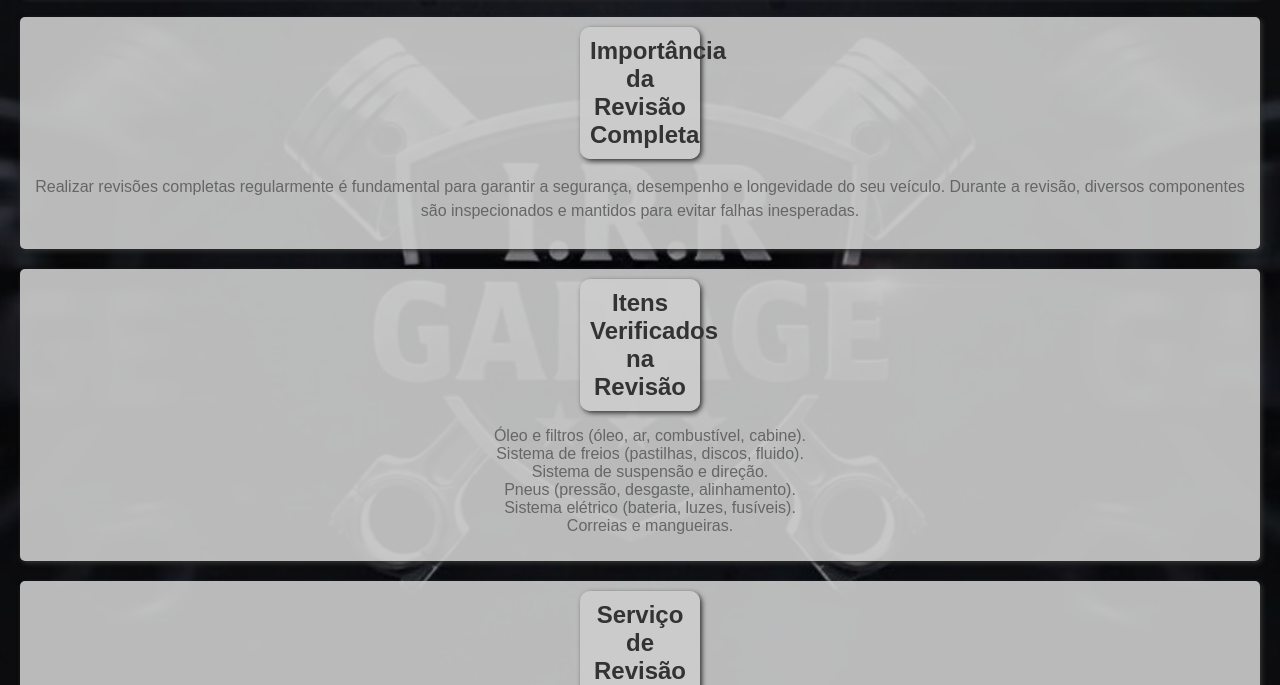
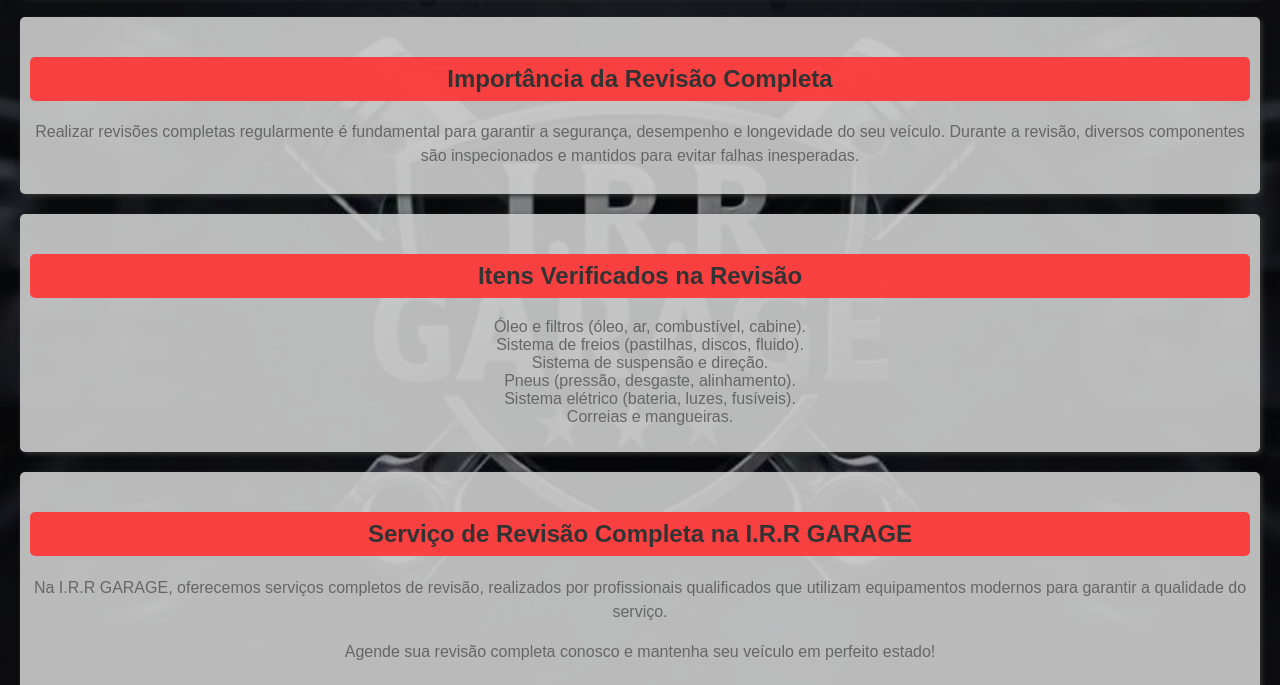
Before and after one commit to Th3Marcos/oficinaIRR, a plain HTML site: page revisao.html in a window 1280 px wide. Shown: the part 115-800 px from the top of the page. Drawn offline with Linux system fonts and the light colour scheme.

Commit message:
Fix HTML structure and improve formatting

```diff
--- a/revisao.html
+++ b/revisao.html
@@ -9,11 +9,11 @@
 <body>
     <h1>Revisão Completa</h1>
     <div class="a">
-        <h2 class="c">Importância da Revisão Completa</h2>
+        <h2>Importância da Revisão Completa</h2>
         <p>Realizar revisões completas regularmente é fundamental para garantir a segurança, desempenho e longevidade do seu veículo. Durante a revisão, diversos componentes são inspecionados e mantidos para evitar falhas inesperadas.</p>
     </div>
     <div class="a">
-        <h2 class="c">Itens Verificados na Revisão</h2>
+        <h2>Itens Verificados na Revisão</h2>
         <ul>
             <li>Óleo e filtros (óleo, ar, combustível, cabine).</li>
             <li>Sistema de freios (pastilhas, discos, fluido).</li>
@@ -24,11 +24,12 @@
         </ul>
     </div>
     <div class="a">
-        <h2 class="c">Serviço de Revisão Completa na I.R.R GARAGE</h2>
+        <h2>Serviço de Revisão Completa na I.R.R GARAGE</h2>
         <p>Na I.R.R GARAGE, oferecemos serviços completos de revisão, realizados por profissionais qualificados que utilizam equipamentos modernos para garantir a qualidade do serviço.</p>
         <p>Agende sua revisão completa conosco e mantenha seu veículo em perfeito estado!</p>
     </div>
     <div class="button"><a href="index.html">voltar</a></div>
 
 </body>
+
 </html>
```
